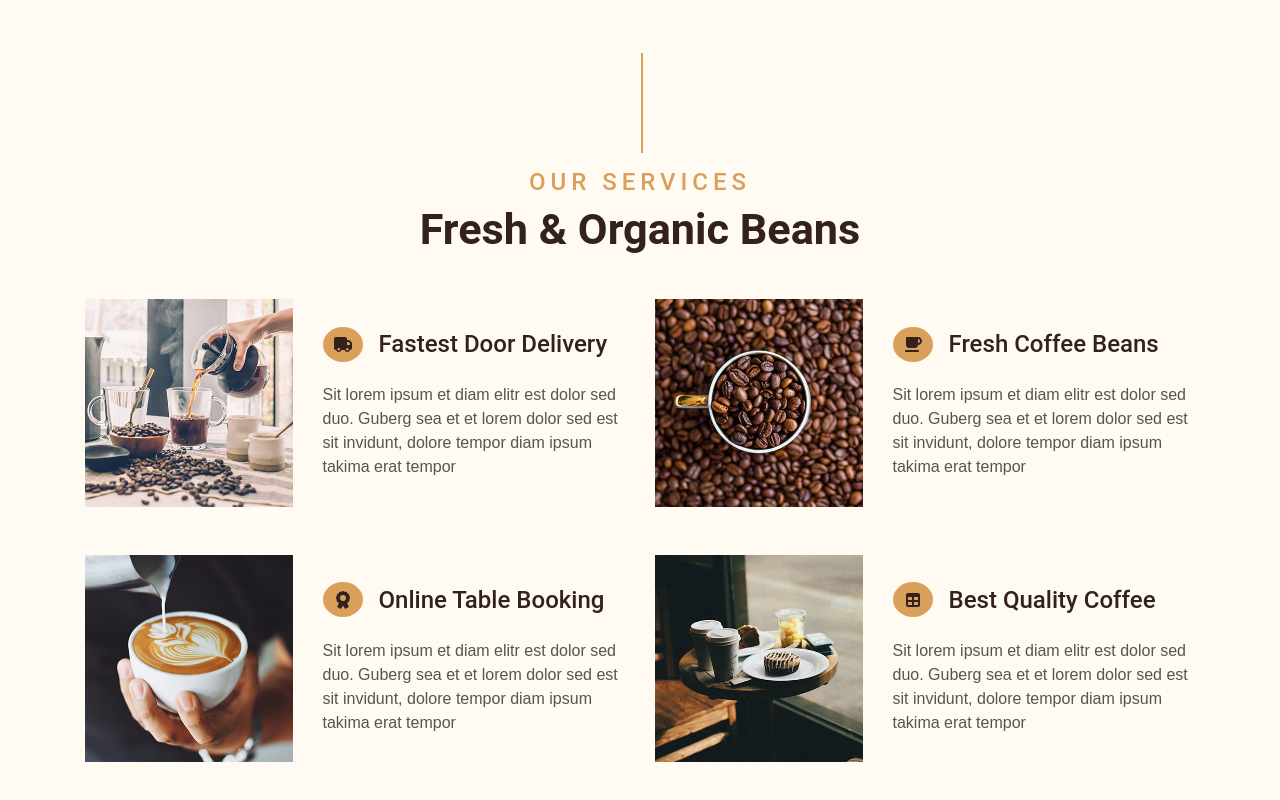
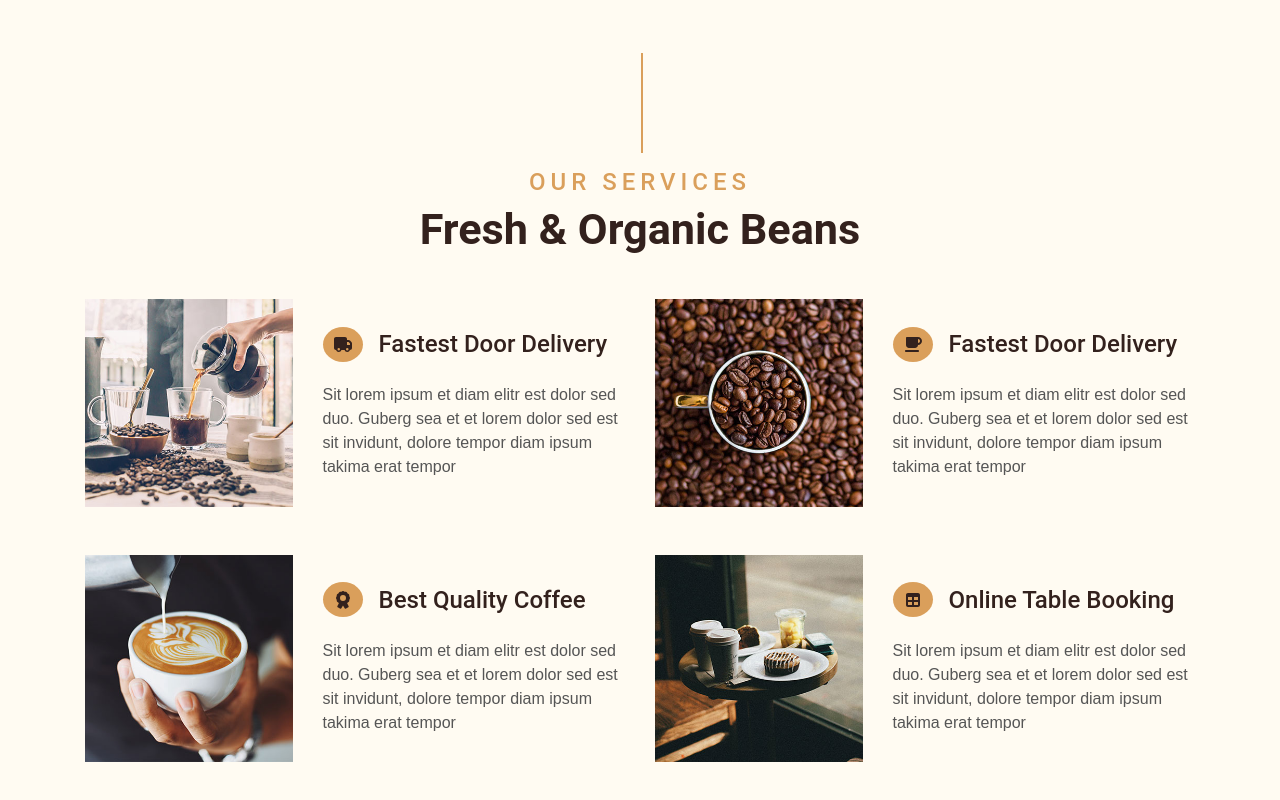
Before and after one commit to NazaninMoosazade/next-coffee-shop, a Next.js app: page / in a window 1280 px wide. Shown: the part 1638-2438 px from the top of the page. Built offline with nearby package versions, Linux system fonts and the light colour scheme; data requests are answered from the project's data file.

Commit message:
create db.json

```diff
--- a/Components/tempelates/Index/Services.js
+++ b/Components/tempelates/Index/Services.js
@@ -1,7 +1,7 @@
 import React from "react";
 import ServiceItem from "@/Components/modules/ServiceItem/ServiceItem";
 
-export default function Services() {
+export default function Services({ services }) {
   return (
     <div className="container-fluid pt-5">
       <div className="container">
@@ -15,38 +15,14 @@
           <h1 className="display-4">Fresh &amp; Organic Beans</h1>
         </div>
         <div className="row">
-          <ServiceItem
-            title="Fastest Door Delivery"
-            desc="Sit lorem ipsum et diam elitr est dolor sed duo. Guberg sea et
-            et lorem dolor sed est sit invidunt, dolore tempor diam ipsum
-            takima erat tempor"
-            img="/images/service-1.jpg"
-            icon="faTruck"
-          />
-          <ServiceItem
-            title="Fresh Coffee Beans"
-            desc="Sit lorem ipsum et diam elitr est dolor sed duo. Guberg sea et
-            et lorem dolor sed est sit invidunt, dolore tempor diam ipsum
-            takima erat tempor"
-            img="/images/service-2.jpg"
-            icon="faCoffee"
-          />
-          <ServiceItem
-            title="Online Table Booking"
-            desc="Sit lorem ipsum et diam elitr est dolor sed duo. Guberg sea et
-            et lorem dolor sed est sit invidunt, dolore tempor diam ipsum
-            takima erat tempor"
-            img="/images/service-3.jpg"
-            icon="faAward"
-          />
-          <ServiceItem
-            title="Best Quality Coffee"
-            desc="Sit lorem ipsum et diam elitr est dolor sed duo. Guberg sea et
-            et lorem dolor sed est sit invidunt, dolore tempor diam ipsum
-            takima erat tempor"
-            img="/images/service-4.jpg"
-            icon="faTable"
-          />
+          {services.map((service) => (
+            <ServiceItem
+              title={service.title}
+              desc={service.desc}
+              img={service.img}
+              icon={service.icon}
+            />
+          ))}
         </div>
       </div>
     </div>
--- a/data/db.json
+++ b/data/db.json
@@ -32,6 +32,20 @@
       "img": "/images/service-2.jpg",
       "desc": "Sit lorem ipsum et diam elitr est dolor sed duo. Guberg sea et et lorem dolor sed est sit invidunt, dolore tempor diam ipsum takima erat tempor",
       "icon": "faCoffee"
+    },
+    {
+      "id": 3,
+      "title": "Best Quality Coffee",
+      "img": "/images/service-3.jpg",
+      "desc": "Sit lorem ipsum et diam elitr est dolor sed duo. Guberg sea et et lorem dolor sed est sit invidunt, dolore tempor diam ipsum takima erat tempor",
+      "icon": "faAward"
+    },
+    {
+      "id": 4,
+      "title": "Online Table Booking",
+      "img": "/images/service-4.jpg",
+      "desc": "Sit lorem ipsum et diam elitr est dolor sed duo. Guberg sea et et lorem dolor sed est sit invidunt, dolore tempor diam ipsum takima erat tempor",
+      "icon": "faTable"
     }
   ],
 
--- a/package.json
+++ b/package.json
@@ -6,6 +6,7 @@
     "dev": "next dev",
     "build": "next build",
     "start": "next start",
+    "server": "json-server --watch ./data/db.json -p 4000",
     "lint": "next lint"
   },
   "dependencies": {
@@ -21,6 +22,7 @@
   },
   "devDependencies": {
     "autoprefixer": "^10.4.21",
+    "json-server": "^1.0.0-beta.3",
     "postcss": "^8.5.6",
     "tailwindcss": "^3.4.1"
   }
--- a/pages/index.js
+++ b/pages/index.js
@@ -1,14 +1,32 @@
-import About from '@/Components/tempelates/Index/About'
-import Services from '@/Components/tempelates/Index/Services'
-import Slider from '@/Components/tempelates/Index/Slider'
-import React from 'react'
+import React from "react";
+import About from "@/Components/tempelates/Index/About";
+import Services from "@/Components/tempelates/Index/Services";
+import Slider from "@/Components/tempelates/Index/Slider";
+import { data } from "autoprefixer";
 
-export default function index() {
+function index({data}) {
   return (
     <>
-    <Slider/>
-    <About/>
-    <Services/>
+      <Slider />
+      <About />
+      <Services services={data.services}/>
     </>
-  )
+  );
 }
+
+export async function getStaticProps() {
+
+  const res = await fetch('http://localhost:4000/services')
+  const services = await res.json()
+
+  return {
+    props: {
+      data: {
+        services
+      },
+    },
+      revalidate: 60 * 60 * 12, // Second
+  };
+}
+
+export default index;
```
Also changed, not shown: 1 other file (tests, documents, lock files or other folders).
